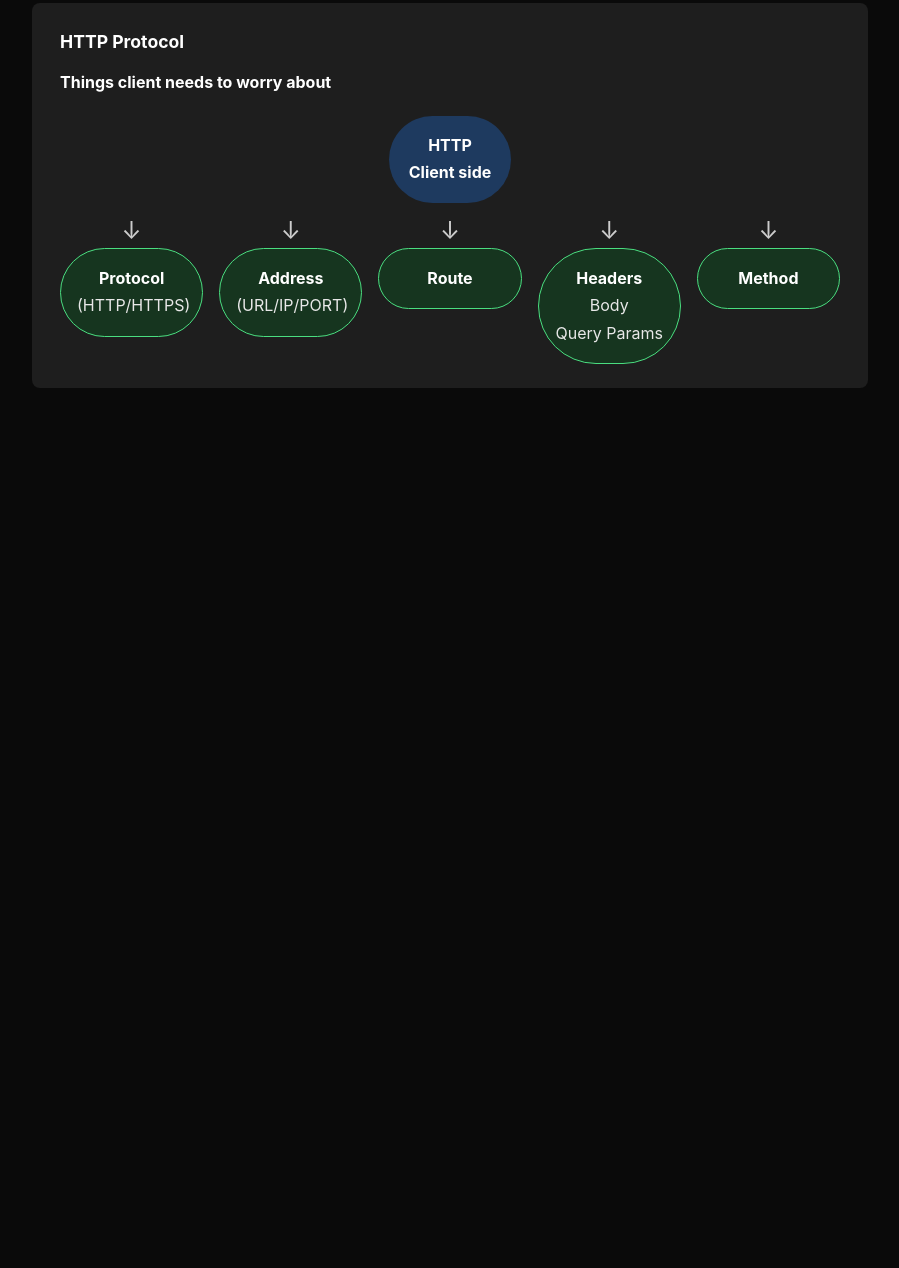
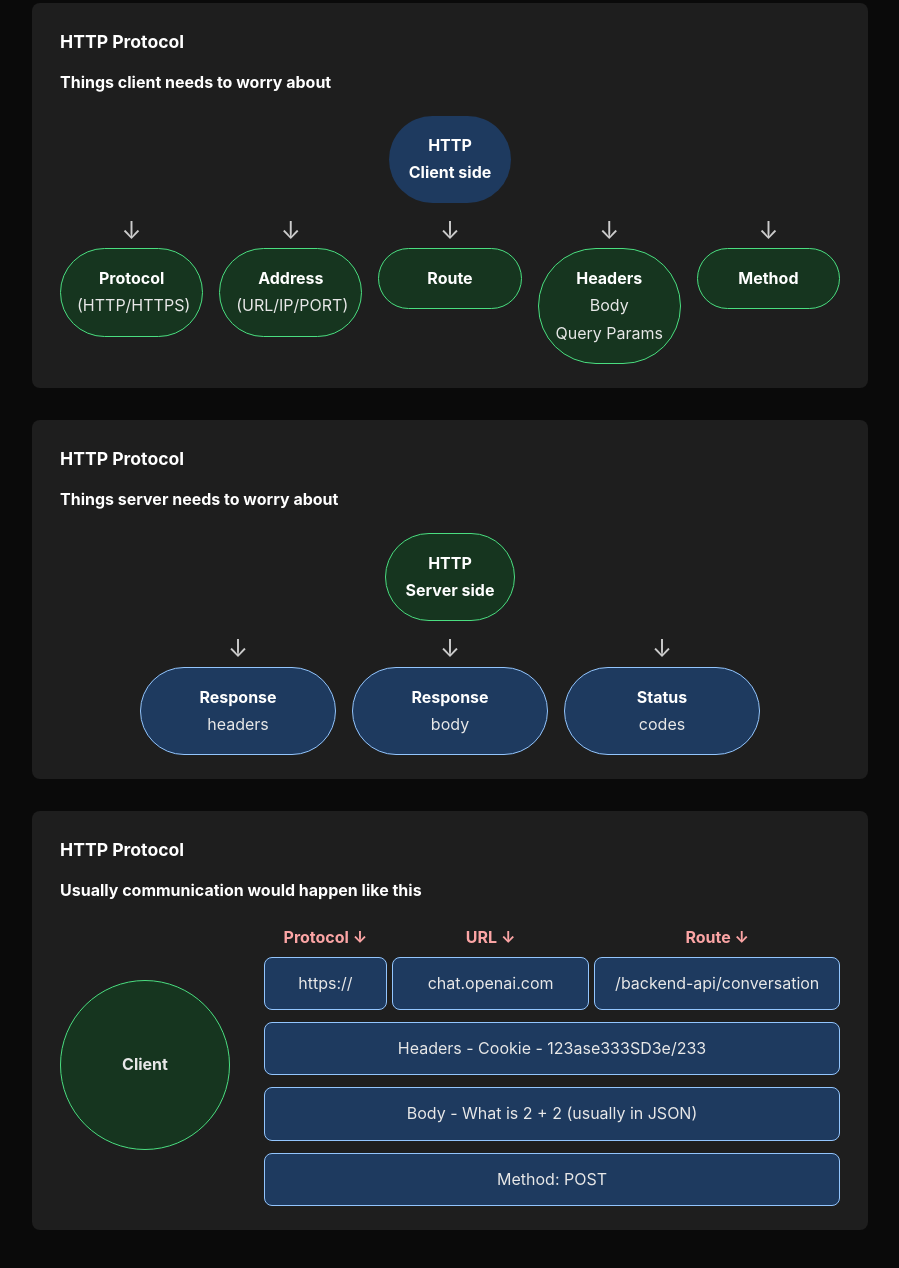
Before and after one commit to ADITYA2178/Notes-of-100-x-dev, a plain HTML site: page Notes2-2.html in a window 1280 px wide. Shown: the part 3826-5094 px from the top of the page, without its empty margins (190-1089 px from the left). Before the commit the page ends 4278 px from the top, so only its background shows below. Drawn offline with Linux system fonts and the light colour scheme.

Commit message:
Add new slides on HTTP Protocol in Notes2-2.html, detailing server-side responsibilities and communication examples; enhance styles.css with new classes for server and request diagrams.

```diff
--- a/Notes2-2.html
+++ b/Notes2-2.html
@@ -221,5 +221,61 @@
     </div>
   </div>
 
+  <!-- Slide 9: HTTP Protocol - Server Side -->
+  <div class="content-box">
+    <h2>HTTP Protocol</h2>
+    <p><strong>Things server needs to worry about</strong></p>
+
+    <div class="diagram-note server-diagram">
+      <div class="diagram-center">HTTP<br>Server side</div>
+
+      <div class="diagram-branches server-branches">
+        <div class="diagram-item">
+          <span class="diagram-arrow">↓</span>
+          <div><strong>Response</strong><br>headers</div>
+        </div>
+        <div class="diagram-item">
+          <span class="diagram-arrow">↓</span>
+          <div><strong>Response</strong><br>body</div>
+        </div>
+        <div class="diagram-item">
+          <span class="diagram-arrow">↓</span>
+          <div><strong>Status</strong><br>codes</div>
+        </div>
+      </div>
+    </div>
+  </div>
+
+  <!-- Slide 10: HTTP Protocol - Communication Example -->
+  <div class="content-box">
+    <h2>HTTP Protocol</h2>
+    <p><strong>Usually communication would happen like this</strong></p>
+
+    <div class="request-diagram">
+      <div class="client-bubble">Client</div>
+
+      <div class="request-details">
+        <div class="url-breakdown">
+          <div class="url-part">
+            <span class="url-label">Protocol</span>
+            <span class="url-value">https://</span>
+          </div>
+          <div class="url-part">
+            <span class="url-label">URL</span>
+            <span class="url-value">chat.openai.com</span>
+          </div>
+          <div class="url-part">
+            <span class="url-label">Route</span>
+            <span class="url-value">/backend-api/conversation</span>
+          </div>
+        </div>
+
+        <div class="request-row">Headers - Cookie - 123ase333SD3e/233</div>
+        <div class="request-row">Body - What is 2 + 2 (usually in JSON)</div>
+        <div class="request-row">Method: POST</div>
+      </div>
+    </div>
+  </div>
+
 </body>
 </html>
--- a/styles.css
+++ b/styles.css
@@ -110,6 +110,92 @@ h1 {
   text-align: center;
 }
 
+.server-diagram .diagram-center {
+  background: #16351f;
+  border: 1px solid #4ade80;
+}
+
+.server-branches {
+  max-width: 620px;
+  margin-left: auto;
+  margin-right: auto;
+}
+
+.server-diagram .diagram-item div {
+  background: #1e3a5f;
+  border-color: #93c5fd;
+}
+
+.request-diagram {
+  display: grid;
+  grid-template-columns: 180px 1fr;
+  gap: 1.5rem;
+  align-items: center;
+  margin-top: 1.25rem;
+}
+
+.client-bubble {
+  width: 170px;
+  height: 170px;
+  border-radius: 50%;
+  background: #16351f;
+  border: 1px solid #4ade80;
+  display: flex;
+  align-items: center;
+  justify-content: center;
+  font-weight: 700;
+}
+
+.request-details {
+  display: grid;
+  gap: 0.75rem;
+}
+
+.url-breakdown {
+  display: grid;
+  grid-template-columns: 1fr 1.6fr 2fr;
+  gap: 0.35rem;
+}
+
+.url-part {
+  display: grid;
+  gap: 0.35rem;
+}
+
+.url-label {
+  color: #fca5a5;
+  font-weight: 700;
+  text-align: center;
+}
+
+.url-label::after {
+  content: " ↓";
+}
+
+.url-value,
+.request-row {
+  background: #1e3a5f;
+  border: 1px solid #93c5fd;
+  border-radius: 8px;
+  padding: 0.75rem;
+  text-align: center;
+  overflow-wrap: anywhere;
+}
+
+@media (max-width: 700px) {
+  .request-diagram {
+    grid-template-columns: 1fr;
+  }
+
+  .client-bubble {
+    margin: 0 auto;
+  }
+
+  .url-breakdown {
+    grid-template-columns: 1fr;
+  }
+}
+
 .content-box {
   background: #1e1e1e;
   border-radius: 8px;
```
